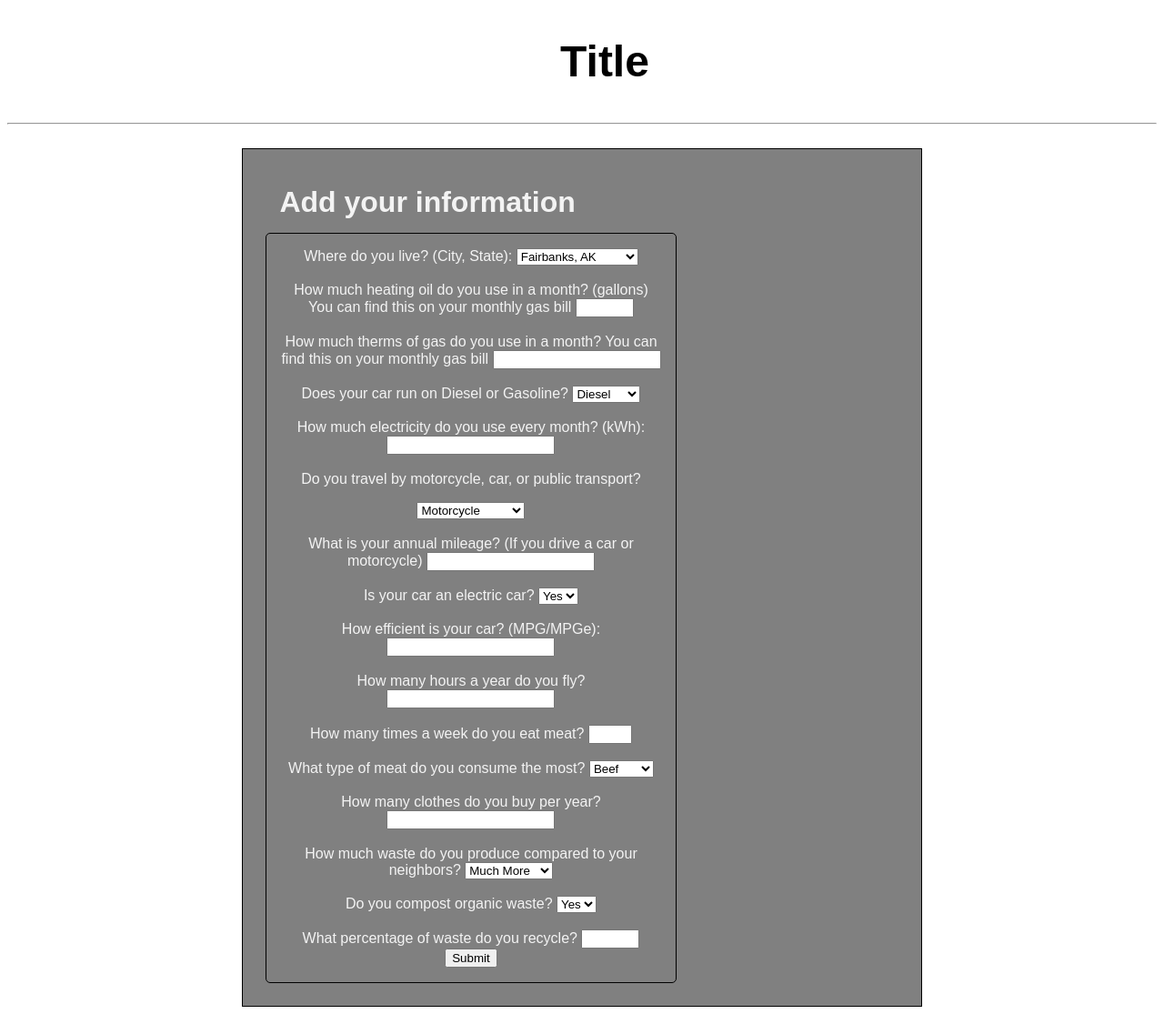
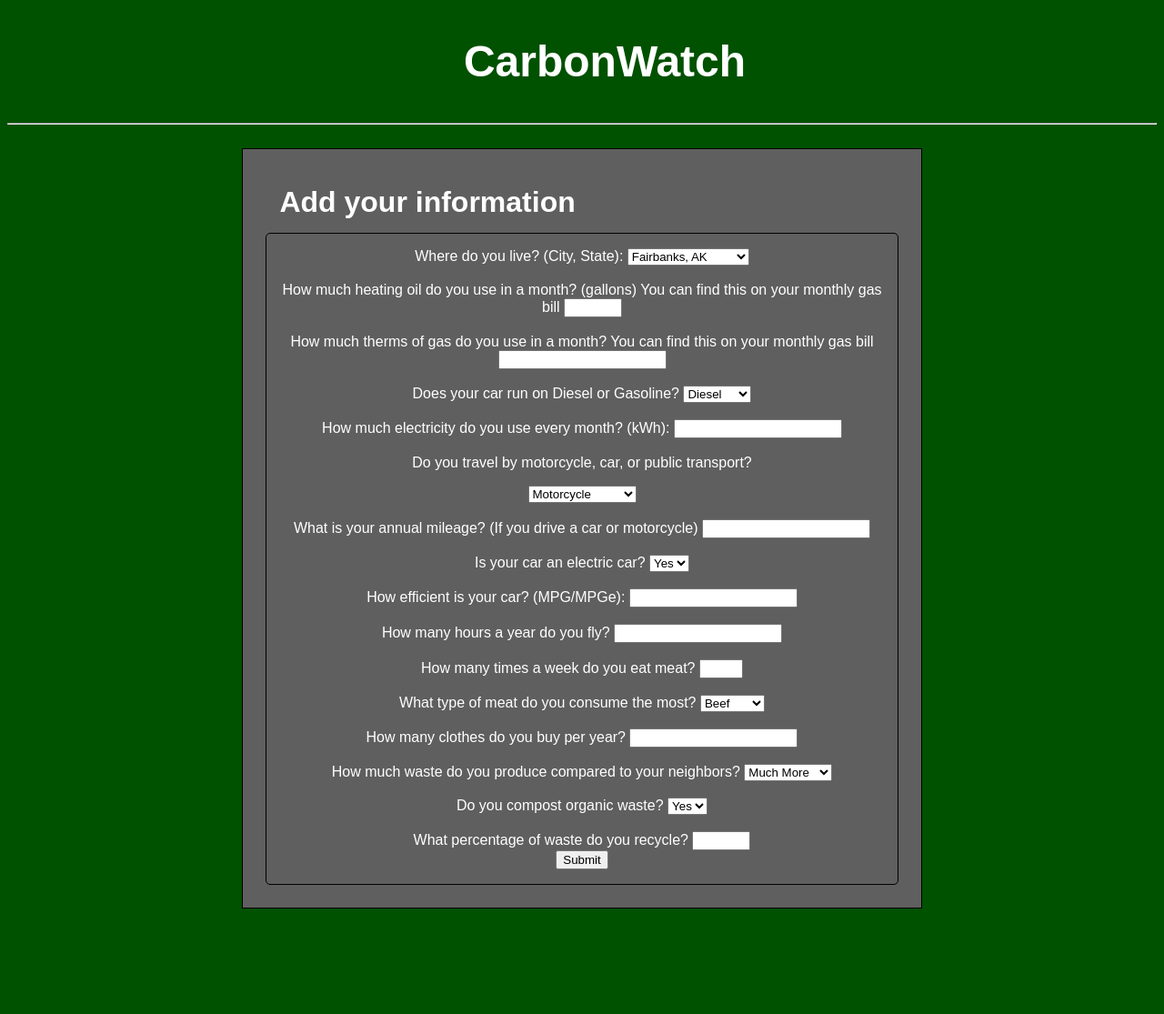
Before and after one commit to PPilot2/TechXcelerate23, a Flask app: page / in a window 1280 px wide. Shown: the whole page at 91% size. After the commit the page ends 999 px from the top, so only its background shows below. Run offline with Flask 3, Linux system fonts and the light colour scheme.

Commit message:
styling changes + new title

```diff
--- a/TechXcelerate23/templates/base.html
+++ b/TechXcelerate23/templates/base.html
@@ -2,8 +2,12 @@
 <html lang="en">
 <head>
     <meta name="viewport" charset="UTF-8">
-    <title>{% block title %} {% endblock %} - FlaskApp</title>
+    <title>{% block title %} {% endblock %} - CarbonWatch</title>
     <style>
+        body {
+            background-color: #005100;
+            color: #ffffff;
+        }
         .title {
             margin: 15px;
             margin-right: 40px;
@@ -32,42 +36,17 @@
             text-align: center;
             font-family: Arial, Helvetica, sans-serif;
             border: #000 solid 1px;
-            background-color: grey;
-            color: #f3f3f3;
-        }
-        .content input select {
-            background-color: rgb(195, 195, 195);
-        }
-
-        .student {
-            flex: 20%;
-            padding: 10px;
-            margin: 5px;
-            background-color: #f3f3f3;
-            inline-size: 100%;
-        }
-
-        .bio {
-            padding: 10px;
-            margin: 5px;
-            background-color: #ffffff;
-            color: #004835;
-        }
-
-        .name a {
-            color: #00a36f;
-            text-decoration: none;
+            background-color: rgb(95, 95, 95);
         }
 
         nav h1 {
-            color: #000;
             font-size: 3em;
             margin-left: 50px;
             text-decoration: none;
             text-align: center;
             font-family: Arial, Helvetica, sans-serif;
         }
-        @media only screen and (max-width: 768px) {
+        @media only screen and (min-width: 768px) {
             .form {
                 width: 100%;
             }
@@ -76,7 +55,7 @@
 </head>
 <body>
     <nav>
-        <h1>Title</h1>
+        <h1>CarbonWatch</h1>
     </nav>
     <hr>
     <br>
--- a/TechXcelerate23/templates/index.html
+++ b/TechXcelerate23/templates/index.html
@@ -1,7 +1,7 @@
 {% extends 'base.html' %}
 
 {% block content %}
-    <h1 class="title">{% block title %} Add your information{% endblock %}</h1>
+    <h1 class="title">{% block title %} Add your information {% endblock %}</h1>
     <div class="form">
         <form method="post">
             <label for="cityList">Where do you live? (City, State):</label>
```
